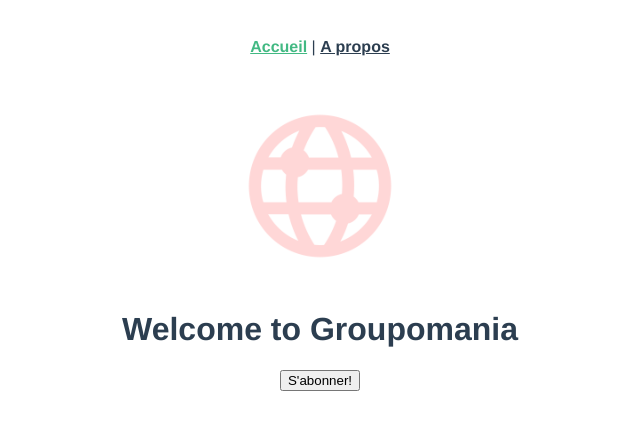
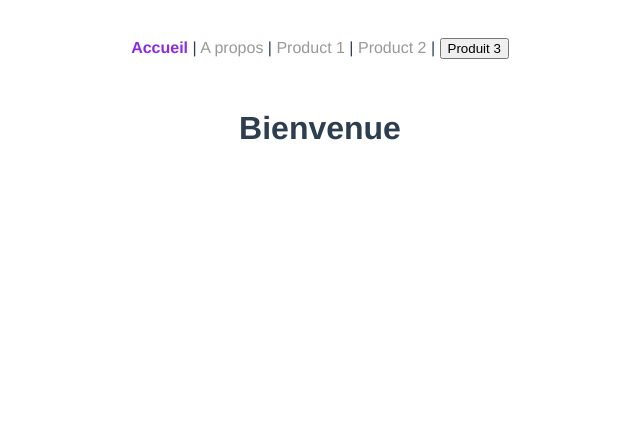
Before and after one commit to jojojuan06/my-first-vue-cli-app, a Vue app: page / in a window 1280 px wide. Shown: the top 430 px of the page, without its empty margins (320-960 px from the left). Built offline with nearby package versions, Linux system fonts and the light colour scheme.

Commit message:
exrcice02

```diff
--- a/src/App.vue
+++ b/src/App.vue
@@ -2,18 +2,31 @@
 <template>
   <nav>
     <router-link to="/">Accueil</router-link> |
-    <router-link to="/about">A propos</router-link>
+    <router-link to="/about">A propos</router-link> |
+    <router-link v-bind:to="{ name: 'Product', params: { name: 'Skate' }}">Product 1</router-link> |
+    <router-link v-bind:to="{ name: 'Product', params: { name: 'trotinette' }}">Product 2</router-link> |
+    <button v-on:click="showProduct('Roller');">Produit 3</button>
+
   </nav>
   <router-view/>  <!-- afficher la route -->
 </template>
 <!--  <script></script> /script logique de vue -->
 
 
-
-
-
+<script>
+export default {
+  name: 'App',
+  methods: {
+    showProduct: function (name) {
+        this.$router.push({name: 'Product',params: {name:name}});
+    }
+  },
+  component:{
+  }
+}
+</script>
 <!--style css de vue (du projet) ou scoped juste a cette vue -->
-<style lang="scss">
+<style>
 #app {
   font-family: Avenir, Helvetica, Arial, sans-serif;
   -webkit-font-smoothing: antialiased;
@@ -27,14 +40,19 @@
 
 nav {
   padding: 30px;
+}
 
-  a {
-    font-weight: bold;
-    color: #2c3e50;
+nav a {
+    color: #999;
+    text-decoration:none;
+}
+nav a .router-link-exact-active {
+      color: #42b983;
+      font-weight: bold;
+}
+.router-link-active {
+  font-weight:bold;
+  color:blueviolet;
+}
 
-    &.router-link-exact-active {
-      color: #42b983;
-    }
-  }
-}
 </style>
--- a/src/components/HelloWorld.vue
+++ b/src/components/HelloWorld.vue
@@ -1,22 +1,6 @@
 <template>
   <div class="hello">
     <h1>{{ msg }}</h1> <!--variabiliser par un   props -->
-    <p v-if="abonnes == 0">{{textNonAbonnes}}</p>
-    <p v-else-if="abonnes == 1">{{textOneAbonnes}}</p>
-    <p v-else>{{abonnes}} {{textAbonnes}}</p>
-    <button v-on:click="subscribe()">S'abonner!</button>
-    <!-- cibler v:bind:(key) pour savoir sur quel element indexer , index du tableau pour retourner tour les tableaux -->
-    <!-- sur base de donner on aurait pu faire comment.id recup chaque tableaux utilisateur grace a sont id:1 ou 2 ect.. ex-->
-    <div class="comment" v-for="(comment,index) in comments" v-bind:key="index">
-      <h3>{{comment.nom}}</h3>
-      <p>{{comment.commentaire}}</p>
-      <!-- rajout d'une div pour pas etre au meme niveau que l for-->
-    <div v-if="comment.note > 1">
-    <!--utiliser  la boucle for pour boucle jusqua attendre se nombre et  i en key (clé) pour boucler-->
-        <span v-for="i in comment.note" v-bind:key="i">⭐</span>
-    </div>
-        <span v-else>👎⭐👎</span>
-    </div>
   </div>
 </template>
 
@@ -51,11 +35,11 @@ export default {
   //     ]
   //   }
   // },
-  methods: {
-    subscribe: function () {
-    this.abonnes++;
-    }
-  }
+  // methods: {
+  //   subscribe: function () {
+  //   this.abonnes++;
+  //   }
+  //}
 }
 </script>
 
--- a/src/main.js
+++ b/src/main.js
@@ -1,5 +1,6 @@
 import { createApp } from 'vue'
 import App from './App.vue'
+
 import router from './router'
 
 createApp(App).use(router).mount('#app')
--- a/src/router/index.js
+++ b/src/router/index.js
@@ -1,25 +1,54 @@
 import { createRouter, createWebHistory } from 'vue-router'
-import HomeView from '../views/HomeView.vue'
+import Home from '../views/Home.vue'
+import About from '../views/About.vue'
+import Product from '../views/Product.vue'
+import Notfound from '../views/Notfound.vue'
 
 const routes = [
   {
-    name: 'home',
+    name: 'Home',
     path: '/',
-    component: HomeView
+    component: Home,
+    meta:{
+      title: 'Accueil'
+    }
   },
   {
+    name: 'About',
     path: '/about',
-    name: 'about',
-    // route level code-splitting
-    // this generates a separate chunk (about.[hash].js) for this route
-    // which is lazy-loaded when the route is visited.
-    component: () => import(/* webpackChunkName: "about" */ '../views/AboutView.vue')
+    component: About,
+    meta:{
+      title: 'A propos'
+    }
+  },
+  {
+    path: '/product/:name',
+    name: 'Product',
+    props:true,
+    component: Product,
+    meta:{
+      title: 'produit',
+    }
+  },
+  {
+    name:'Notfound',
+    path:"/:pathMatch(.*)",
+    component: Notfound,
+    meta:{
+      title: '404 Not found'
+    }
   }
 ]
 
 const router = createRouter({
-  history: createWebHistory(process.env.BASE_URL),
-  routes
+  history: createWebHistory(),
+  routes,
+  props:true,
 })
 
+router.afterEach((from,to) => {
+console.log(from,to);
+document.title=to.meta.title;
+});
+
 export default router
--- /dev/null
+++ b/src/views/About.vue
@@ -0,0 +1,3 @@
+<template>
+    <h1>A propos</h1>
+</template>
--- a/src/views/AboutView.vue
+++ /dev/null
@@ -1,5 +0,0 @@
-<template>
-  <div class="about">
-    <h1>This is an about page</h1>
-  </div>
-</template>
--- /dev/null
+++ b/src/views/Home.vue
@@ -0,0 +1,3 @@
+<template>
+    <h1>Bienvenue</h1>
+</template>
--- a/src/views/HomeView.vue
+++ /dev/null
@@ -1,18 +0,0 @@
-<template>
-  <div class="home">
-    <img id="logo" alt="Vue logo" src="../assets/logo.png">
-    <HelloWorld msg="Welcome to Groupomania"/>
-  </div>
-</template>
-
-<script>
-// @ is an alias to /src ,importer pour l'utiliser dans le template
-import HelloWorld from '@/components/HelloWorld.vue'
-
-export default {
-  name: 'HomeView',
-  components: {  //rajouter le composant Helloworld pour l'appelé par la suite
-    HelloWorld
-  }
-}
-</script>
--- /dev/null
+++ b/src/views/Notfound.vue
@@ -0,0 +1,3 @@
+<template>
+<h1>Bonjour vous etes surement perdu !</h1>
+</template>
--- /dev/null
+++ b/src/views/Product.vue
@@ -0,0 +1,10 @@
+<template>
+    <h1>Product</h1>
+    <p>{{name}}</p>
+</template>
+<script>
+export default {
+    name: 'Product',
+    props: ['name'],
+}
+</script>
```
Also changed, not shown: .eslintrc.js.
